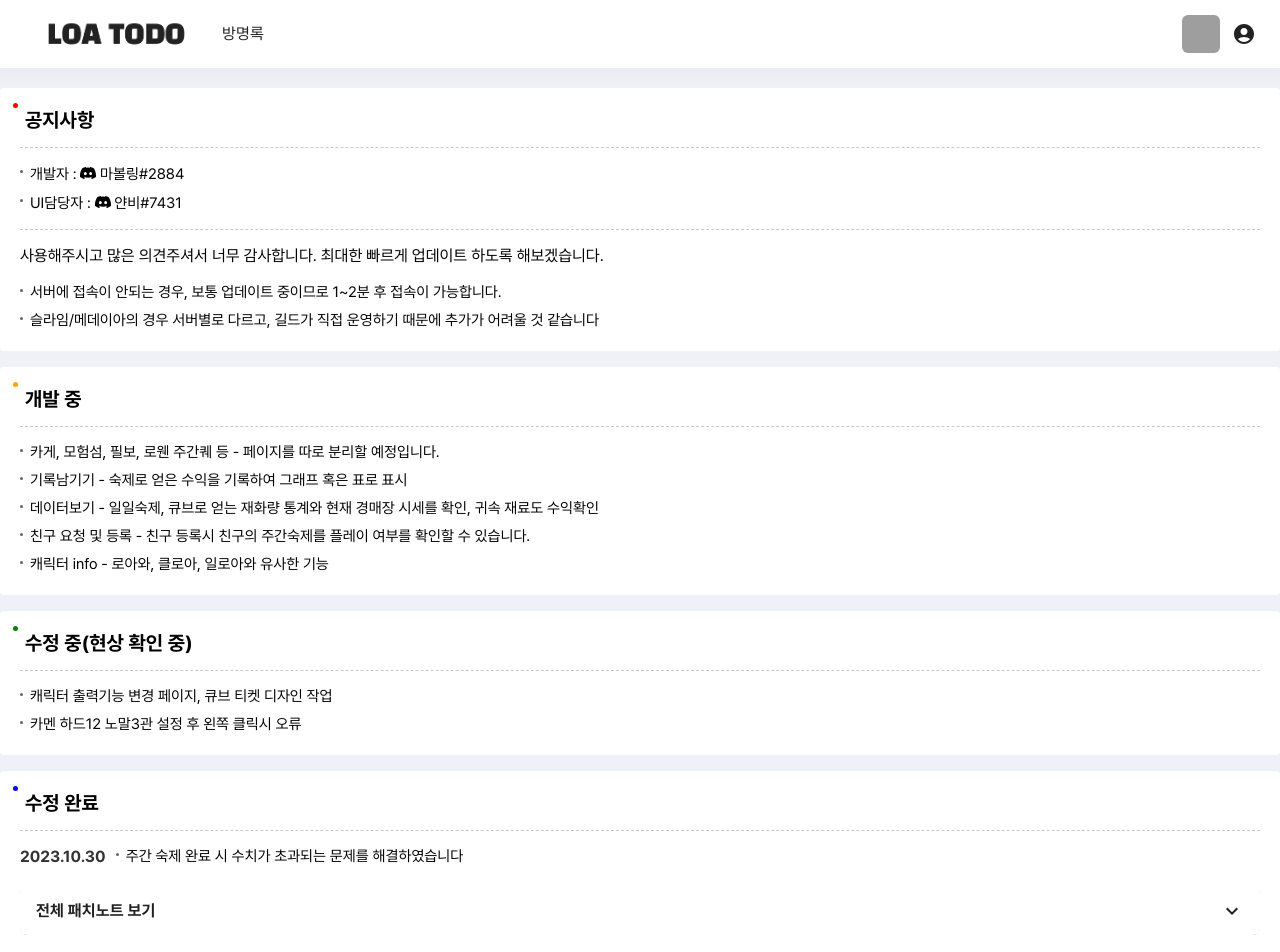
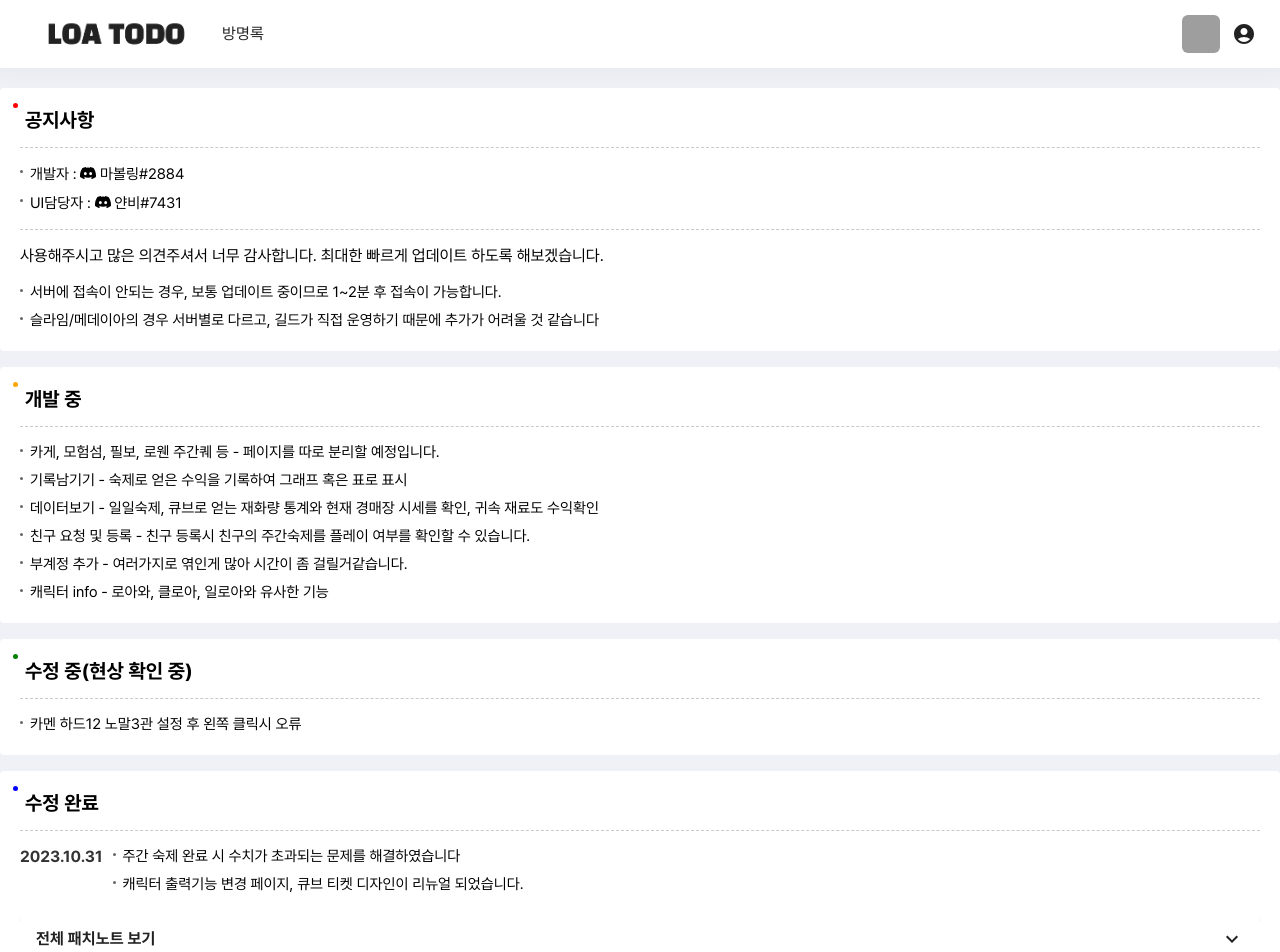
Before and after one commit to minhyeok2487/LostarkTodoFrontend, a React (Create React App) app: page /comments in a window 1280 px wide. Shown: the top 952 px of the page. Built offline with nearby package versions, Linux system fonts and the light colour scheme; no server answers; grey boxes are pictures that could not be loaded.

Commit message:
comments, info 수정

```diff
--- a/src/comments/Comments.js
+++ b/src/comments/Comments.js
@@ -111,6 +111,7 @@ const Comments = () => {
                         <li>기록남기기 - 숙제로 얻은 수익을 기록하여 그래프 혹은 표로 표시</li>
                         <li>데이터보기 - 일일숙제, 큐브로 얻는 재화량 통계와 현재 경매장 시세를 확인, 귀속 재료도 수익확인</li>
                         <li>친구 요청 및 등록 - 친구 등록시 친구의 주간숙제를 플레이 여부를 확인할 수 있습니다.</li>
+                        <li>부계정 추가 - 여러가지로 엮인게 많아 시간이 좀 걸릴거같습니다.</li>
                         <li>캐릭터 info - 로아와, 클로아, 일로아와 유사한 기능</li>
                     </ul>
                 </div>
@@ -120,7 +121,6 @@ const Comments = () => {
                 <p className="modify">수정 중(현상 확인 중)</p>
                 <div className="cont">
                     <ul>
-                        <li>캐릭터 출력기능 변경 페이지, 큐브 티켓 디자인 작업</li>
                         <li>카멘 하드12 노말3관 설정 후 왼쪽 클릭시 오류</li>
                     </ul>
                 </div>
@@ -130,10 +130,11 @@ const Comments = () => {
                 <p className="update">수정 완료</p>
                 <div className="cont">
                     <div className="flex">
-                        <p className="date">2023.10.30</p>
+                        <p className="date">2023.10.31</p>
                         <p className="txt">
                             <ul>
                                 <li>주간 숙제 완료 시 수치가 초과되는 문제를 해결하였습니다</li>
+                                <li>캐릭터 출력기능 변경 페이지, 큐브 티켓 디자인이 리뉴얼 되었습니다.</li>
                             </ul>
                         </p>
                     </div>
--- a/src/components/Info.jsx
+++ b/src/components/Info.jsx
@@ -20,9 +20,10 @@ function Info() {
                     <div>
                         <ul className="pathDetail">
                             <li>
-                                <p className="date">2023.10.30</p>
+                                <p className="date">2023.10.31</p>
                                 <ul>
                                     <li>주간 숙제 완료 시 수치가 초과되는 문제를 해결하였습니다</li>
+                                    <li>캐릭터 출력기능 변경 페이지, 큐브 티켓 디자인이 리뉴얼 되었습니다.</li>
                                 </ul>
                             </li>
                             <li>
```
